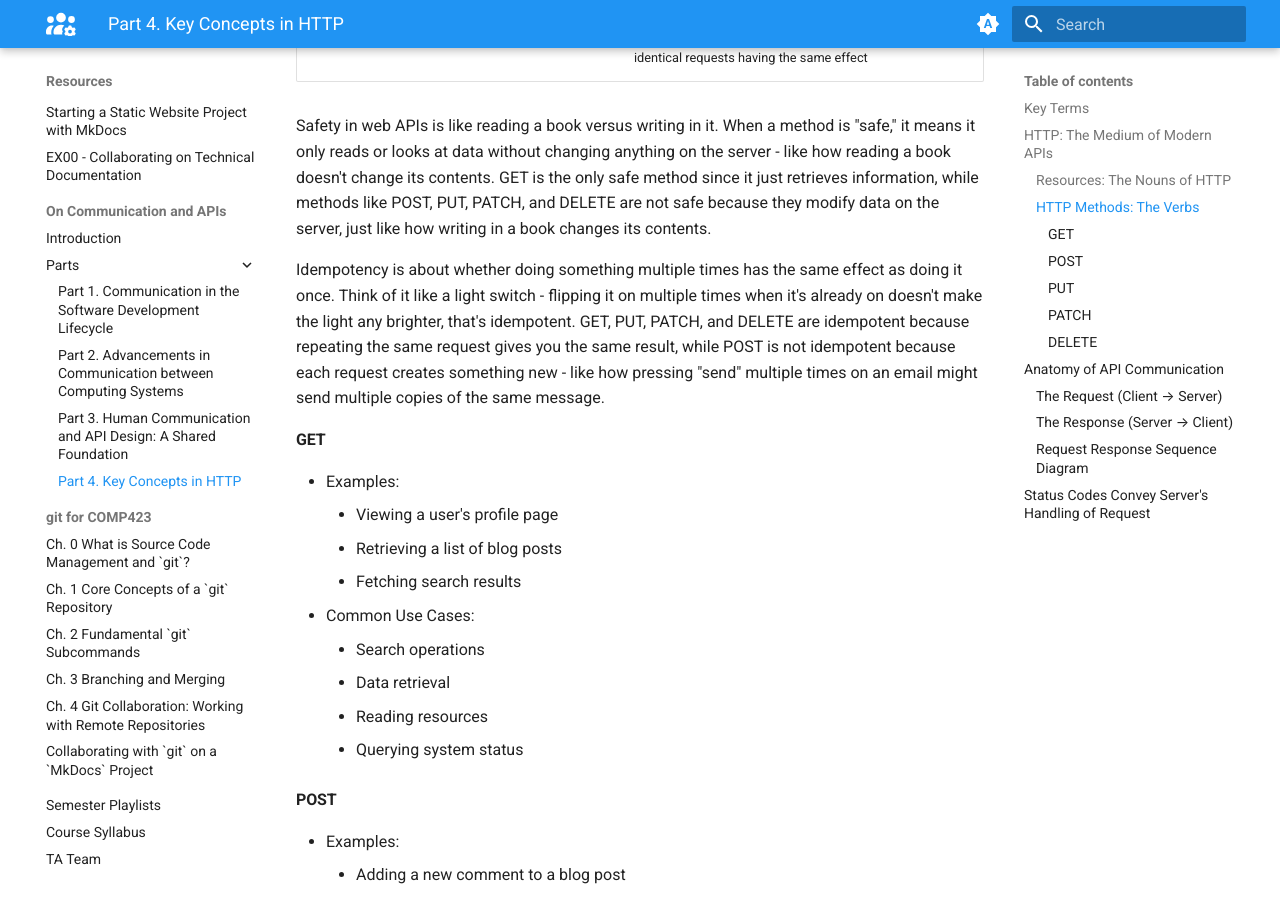
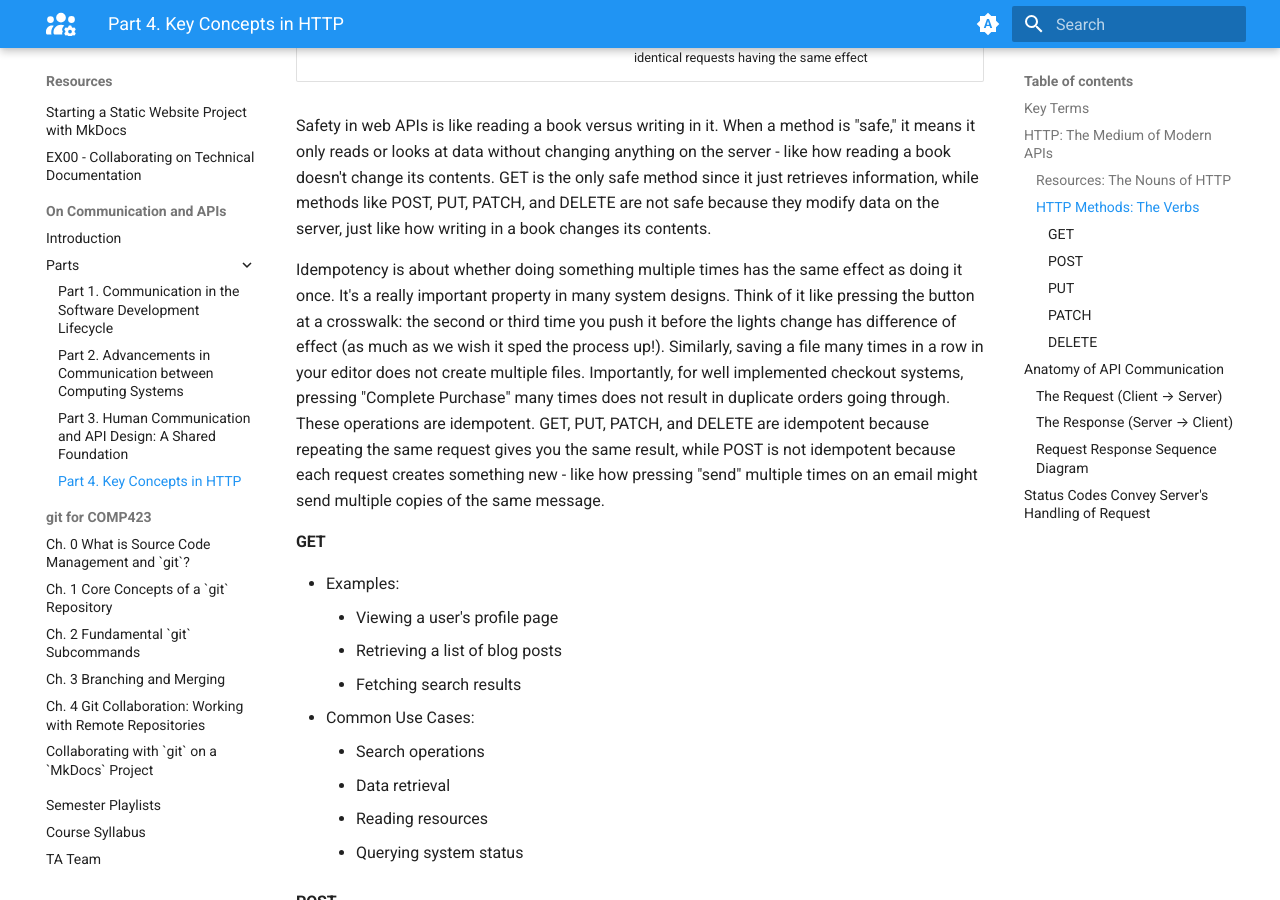
Before and after one commit to comp423-25s/comp423-25s.github.io, an MkDocs documentation site: the page built from docs/resources/apis/4-http.md, in a window 1280 px wide and 900 px high, scrolled down 2872 px. Built offline with MkDocs 1.6.1 and Material for MkDocs 9.7.7, drawn with Linux system fonts in a browser that asks for light colours.

Commit message:
Improve the description of idempotency

```diff
--- a/docs/resources/apis/4-http.md
+++ b/docs/resources/apis/4-http.md
@@ -86,7 +86,7 @@ HTTP methods define **what** action you want to perform on a resource. Understan
 
 Safety in web APIs is like reading a book versus writing in it. When a method is "safe," it means it only reads or looks at data without changing anything on the server - like how reading a book doesn't change its contents. GET is the only safe method since it just retrieves information, while methods like POST, PUT, PATCH, and DELETE are not safe because they modify data on the server, just like how writing in a book changes its contents.
 
-Idempotency is about whether doing something multiple times has the same effect as doing it once. Think of it like a light switch - flipping it on multiple times when it's already on doesn't make the light any brighter, that's idempotent. GET, PUT, PATCH, and DELETE are idempotent because repeating the same request gives you the same result, while POST is not idempotent because each request creates something new - like how pressing "send" multiple times on an email might send multiple copies of the same message.
+Idempotency is about whether doing something multiple times has the same effect as doing it once. It's a really important property in many system designs. Think of it like pressing the button at a crosswalk: the second or third time you push it before the lights change has difference of effect (as much as we wish it sped the process up!). Similarly, saving a file many times in a row in your editor does not create multiple files. Importantly, for well implemented checkout systems, pressing "Complete Purchase" many times does not result in duplicate orders going through. These operations are idempotent. GET, PUT, PATCH, and DELETE are idempotent because repeating the same request gives you the same result, while POST is not idempotent because each request creates something new - like how pressing "send" multiple times on an email might send multiple copies of the same message.
 
 #### GET
 * Examples:
```
